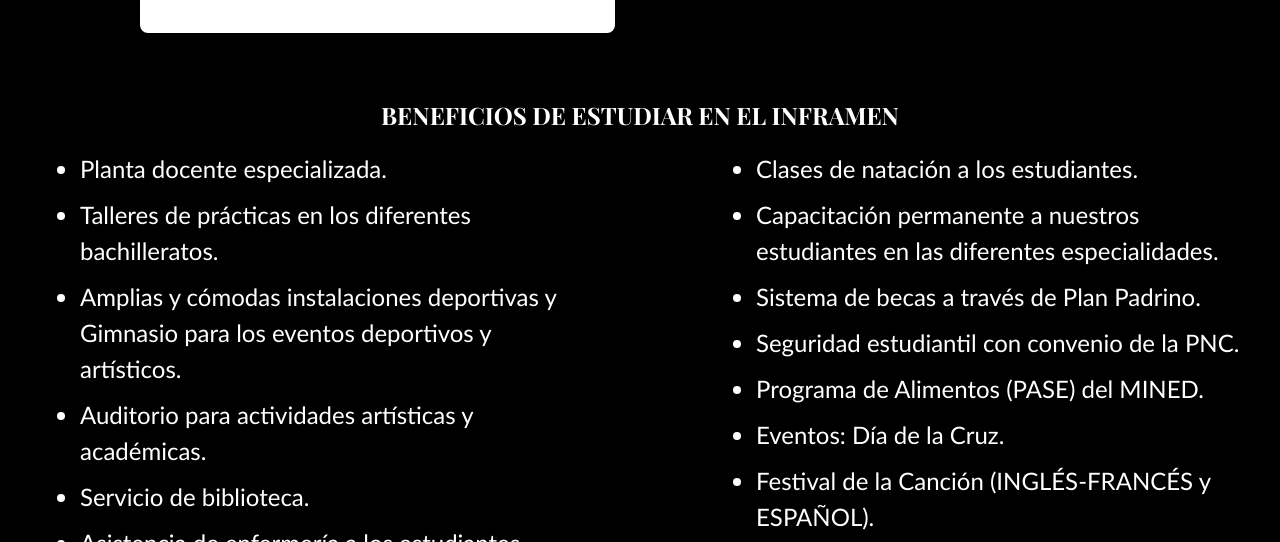
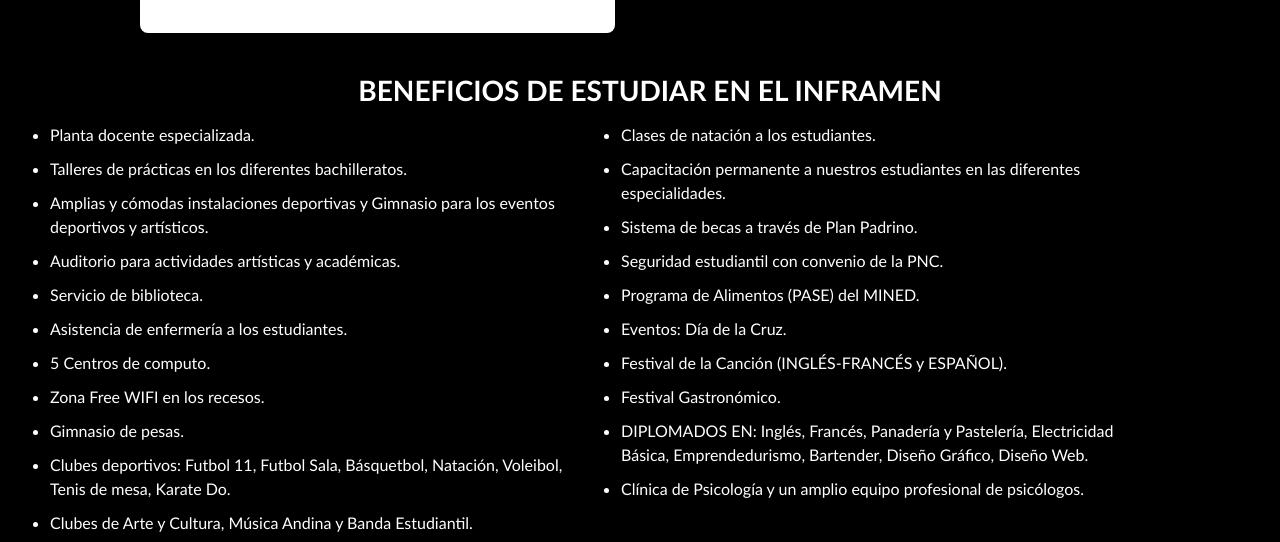
Before and after one commit to Carlos35654E/carlandro.online, a plain HTML site: page matricula/index.html in a window 1280 px wide. Shown: the part 2665-3207 px from the top of the page. Drawn offline with nearby package versions, Linux system fonts and the light colour scheme.

Commit message:
final
creo q ahora sí

```diff
--- a/css/matricula.css
+++ b/css/matricula.css
@@ -372,14 +372,6 @@ strong {
   border-radius: 8px;
 }
 
-.contenido {
-  background-color: rgba(0, 0, 0, 0.7);
-  padding: 30px;
-  border-radius: 10px;
-  max-width: 1200px;
-  line-height: 1.6;
-}
-
 h1 {
   text-align: center;
   margin-bottom: 20px;
@@ -401,13 +393,31 @@ li {
   border-radius: 10px;
 }
 
-.beneficios-lista {
-  line-height: 1.5;
-  gap: 15vw;
-  font-size: 3vh;
+.contenido {
+  display: flex;
+  flex-direction: column;
+  justify-content: flex-start;
+  align-items: center;
+  width: 100%;
+  flex-wrap: wrap;
 }
 
+#titulo-beneficios {
+  text-align: center;
+  margin-bottom: 20px;
+  margin: auto 10px;
+}
 
+.beneficios-lista {
+  text-align: left;
+  line-height: 1.5;
+  font-size: 16px;
+  margin-right: 10%;
+}
+
+.beneficios-lista li {
+  max-width: 100%;
+}
 
 .active {
   color: red !important;
--- a/matricula/index.html
+++ b/matricula/index.html
@@ -132,9 +132,9 @@
 
     </div>
   </section>
-  <div class="fondo">
+
   <div class="contenido">
-      <h1 id="titulo">BENEFICIOS DE ESTUDIAR EN EL INFRAMEN</h1>
+    <h1 id="titulo-beneficios">BENEFICIOS DE ESTUDIAR EN EL INFRAMEN</h1>
     <ul class="beneficios-lista">
       <li>Planta docente especializada.</li>
       <li>Talleres de prácticas en los diferentes bachilleratos.</li>
@@ -159,7 +159,6 @@
       <li>Clínica de Psicología y un amplio equipo profesional de psicólogos.</li>
     </ul>
   </div>
-  </div>
 
     <footer>
         <div class="footerlogo">
```
Lines whose indentation alone changed are shown as unchanged.
